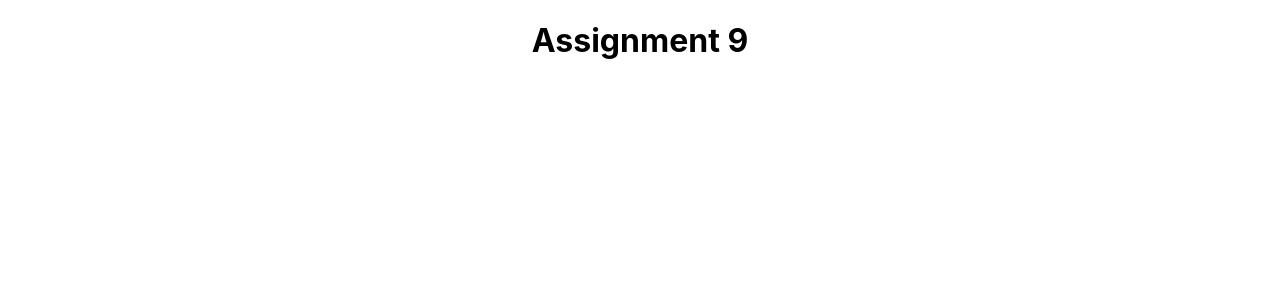
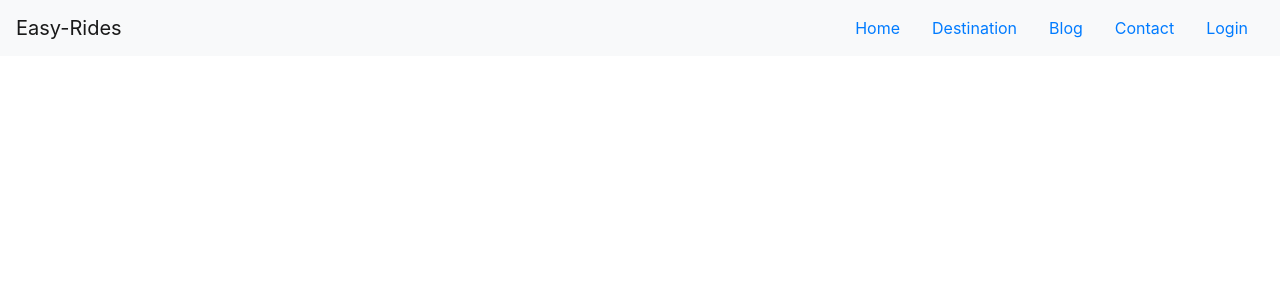
Before and after one commit to sakib1416/easy-rides, a React (Create React App) app: page / in a window 1280 px wide. Shown: the top 300 px of the page. Built offline with nearby package versions, Linux system fonts and the light colour scheme.

Commit message:
navbar added

```diff
--- a/package.json
+++ b/package.json
@@ -6,7 +6,9 @@
     "@testing-library/jest-dom": "^5.11.9",
     "@testing-library/react": "^11.2.5",
     "@testing-library/user-event": "^12.8.3",
+    "bootstrap": "^4.6.0",
     "react": "^17.0.1",
+    "react-bootstrap": "^1.5.2",
     "react-dom": "^17.0.1",
     "react-scripts": "4.0.3",
     "web-vitals": "^1.1.1"
--- a/public/index.html
+++ b/public/index.html
@@ -24,7 +24,7 @@
       work correctly both with client-side routing and a non-root public URL.
       Learn how to configure a non-root public URL by running `npm run build`.
     -->
-    <title>React App</title>
+    <title>Easy Rides</title>
   </head>
   <body>
     <noscript>You need to enable JavaScript to run this app.</noscript>
--- a/src/App.js
+++ b/src/App.js
@@ -1,10 +1,26 @@
 
 import './App.css';
+import Button from 'react-bootstrap/Button';
+import { Navbar, Nav, Form} from 'react-bootstrap';
 
 function App() {
   return (
     <div className="App">
-      <h1>Assignment 9</h1>
+      <Navbar bg="light" expand="lg">
+        <Navbar.Brand href="#home">Easy-Rides</Navbar.Brand>
+        <Navbar.Toggle aria-controls="basic-navbar-nav" />
+        <Navbar.Collapse id="basic-navbar-nav">
+          <Nav className="mr-auto">
+          </Nav>
+          <Form inline>
+            <Nav.Link href="#home">Home</Nav.Link>
+            <Nav.Link href="#link">Destination</Nav.Link>
+            <Nav.Link href="#home">Blog</Nav.Link>
+            <Nav.Link href="#link">Contact</Nav.Link>
+            <Nav.Link href="#link">Login</Nav.Link>
+          </Form>
+        </Navbar.Collapse>
+      </Navbar>
     </div>
   );
 }
--- a/src/index.js
+++ b/src/index.js
@@ -3,6 +3,7 @@
 import './index.css';
 import App from './App';
 import reportWebVitals from './reportWebVitals';
+import 'bootstrap/dist/css/bootstrap.min.css';
 
 ReactDOM.render(
   <React.StrictMode>
```
Also changed, not shown: src/components/Header/Header.js (added), 2 other files (tests, documents, lock files or other folders).
